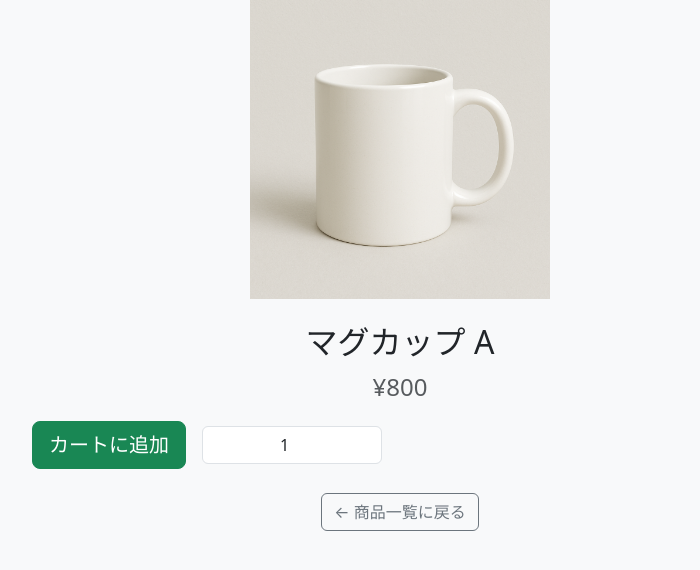
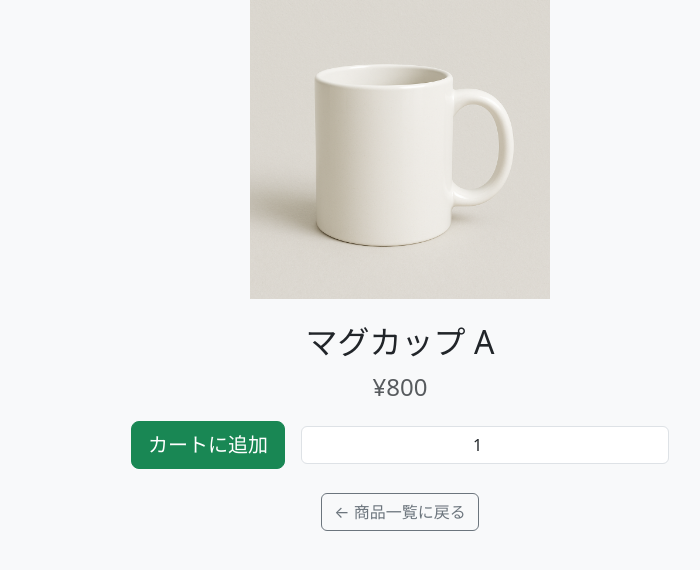
Before and after one commit to Tos0301/experiment-site, a Flask app: a page that uses templates/product.html in a window 1280 px wide. Shown: the part 49-619 px from the top of the page, without its empty margins (240-940 px from the left). Run offline with Flask 3, Linux system fonts and the light colour scheme.

Commit message:
Center button and extend quantity input width

```diff
--- a/templates/product.html
+++ b/templates/product.html
@@ -71,13 +71,13 @@
                 <h2 class="text-center">{{ product.name }}</h2>
                 <p class="fs-4 text-muted text-center">¥{{ product.price }}</p>
 
-                <!-- ✅ 整形：左にボタン、右に少し広めのバー -->
-                <form onsubmit="addToCart(event, '{{ product.id }}')" class="d-flex mb-4 gap-3 justify-content-start align-items-center">
+                <form onsubmit="addToCart(event, '{{ product.id }}')"
+                    class="d-flex mb-4 gap-3 justify-content-center align-items-center">
                     <button type="submit" class="btn btn-success btn-lg">カートに追加</button>
                     <input type="number" id="quantity" name="quantity" value="1" min="1"
-                           class="form-control text-center"
-                           style="min-width: 120px; max-width: 180px;">
+                    class="form-control w-50 text-center">
                 </form>
+
 
                 <div class="text-center">
                     <a href="/" class="btn btn-outline-secondary">← 商品一覧に戻る</a>
```
